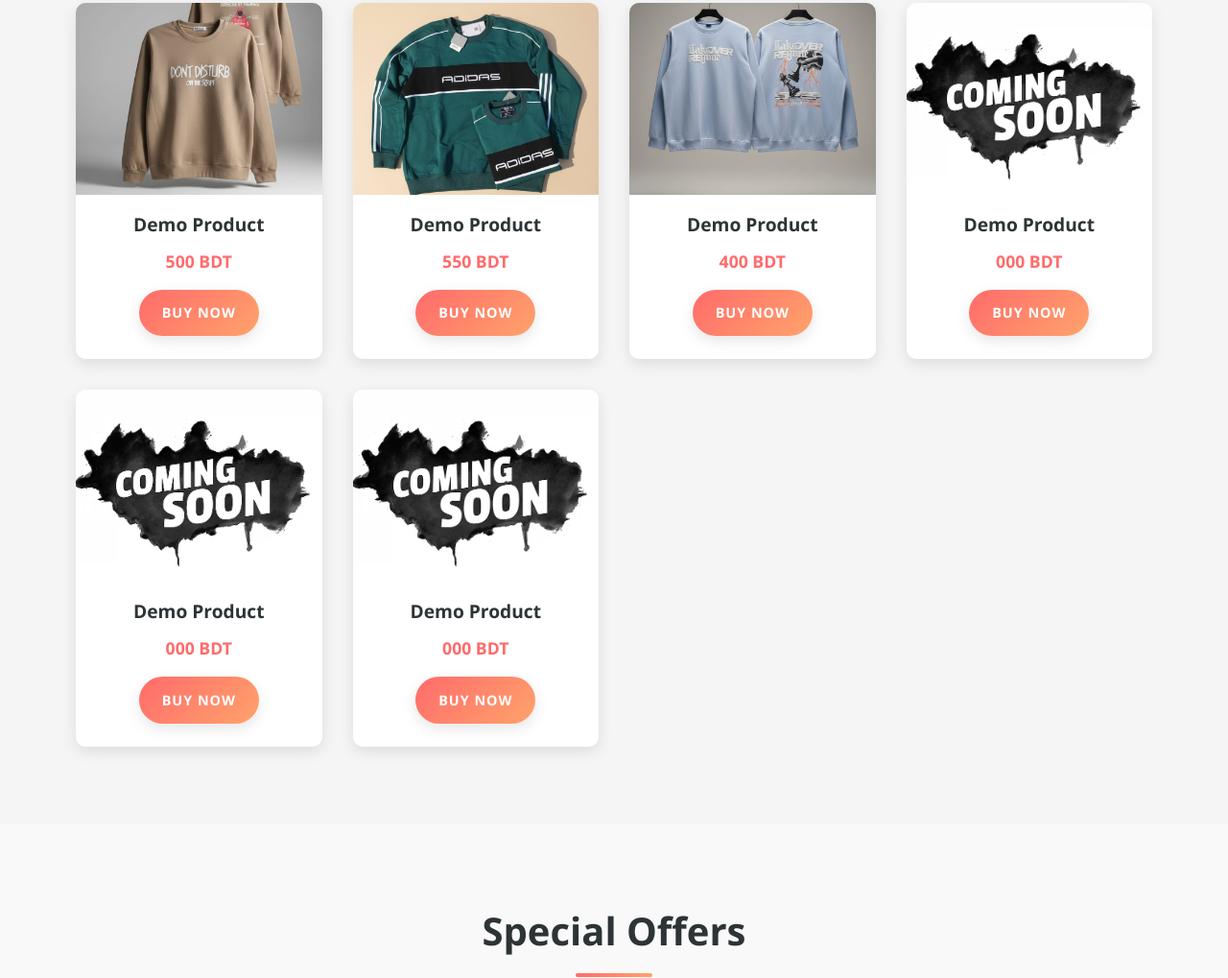
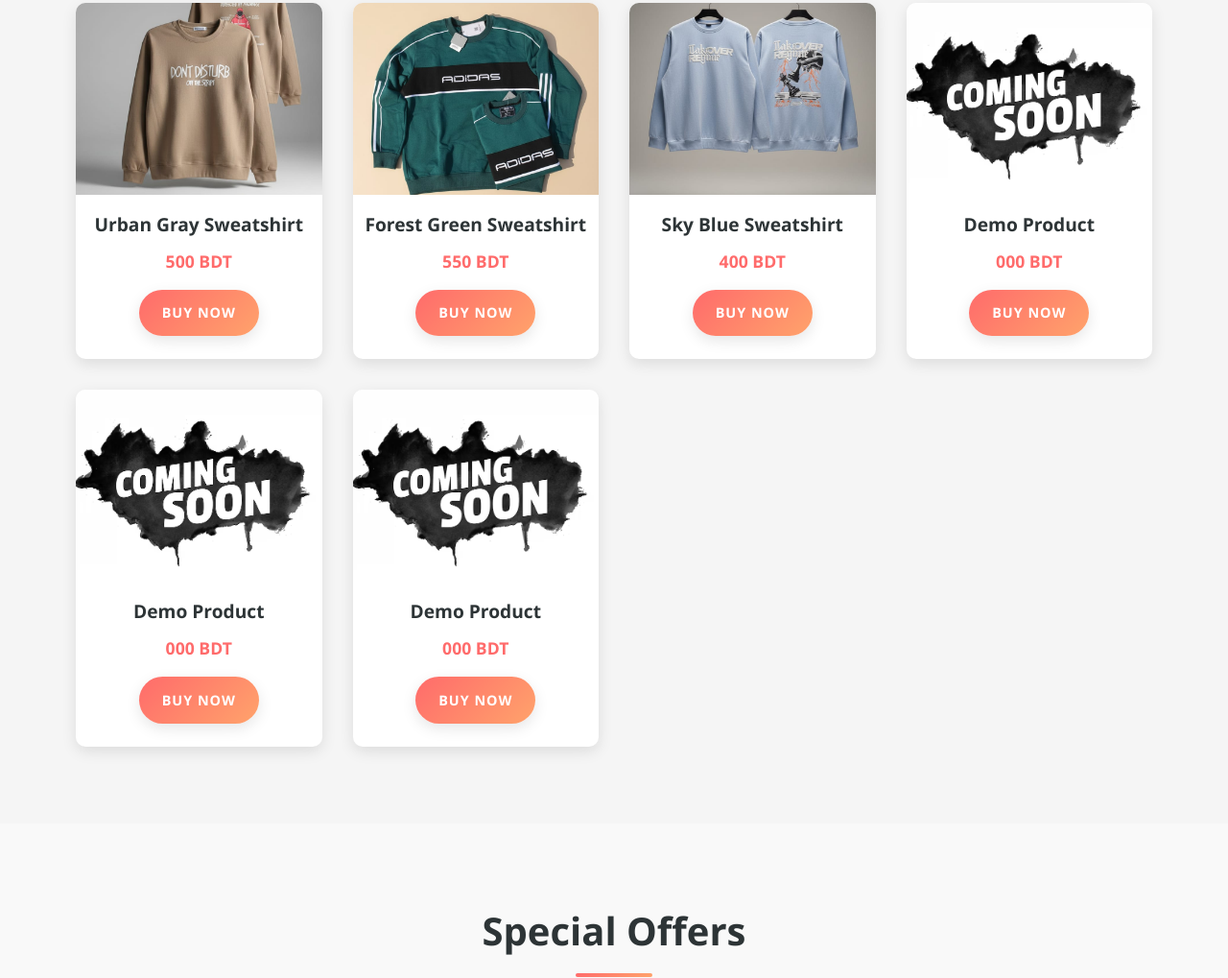
Before and after one commit to AtanuDevOps/vibemart-web, a plain HTML site: page index.html in a window 1280 px wide. Shown: the part 847-1866 px from the top of the page at 96% size. Drawn offline with Linux system fonts and the light colour scheme.

Commit message:
Updated product names for sweatshirts

```diff
--- a/index.html
+++ b/index.html
@@ -50,7 +50,7 @@
                 <!-- Product 1 -->
                 <div class="product-card">
                     <img src="images/main.product1.jpg" alt="Product 1">
-                    <h3>Demo Product</h3>
+                    <h3>Urban Gray Sweatshirt</h3>
                     <p class="price">500 BDT</p>
                     <a href="https://wa.me/8801614453618?text=I'm%20interested%20in%20Product%201" class="btn">Buy Now</a>
                 </div>
@@ -58,7 +58,7 @@
                 <!-- Product 2 -->
                 <div class="product-card">
                     <img src="images/main.product3.jpg" alt="Product 2">
-                    <h3>Demo Product</h3>
+                    <h3>Forest Green Sweatshirt</h3>
                     <p class="price">550 BDT</p>
                     <a href="https://wa.me/8801614453618?text=I'm%20interested%20in%20Product%202" class="btn">Buy Now</a>
                 </div>
@@ -66,7 +66,7 @@
                 <!-- Product 3 -->
                 <div class="product-card">
                     <img src="images/main.product2.jpg" alt="Product 3">
-                    <h3>Demo Product</h3>
+                    <h3>Sky Blue Sweatshirt</h3>
                     <p class="price">400 BDT</p>
                     <a href="https://wa.me/8801614453618?text=I'm%20interested%20in%20Product%203" class="btn">Buy Now</a>
                 </div>
```
